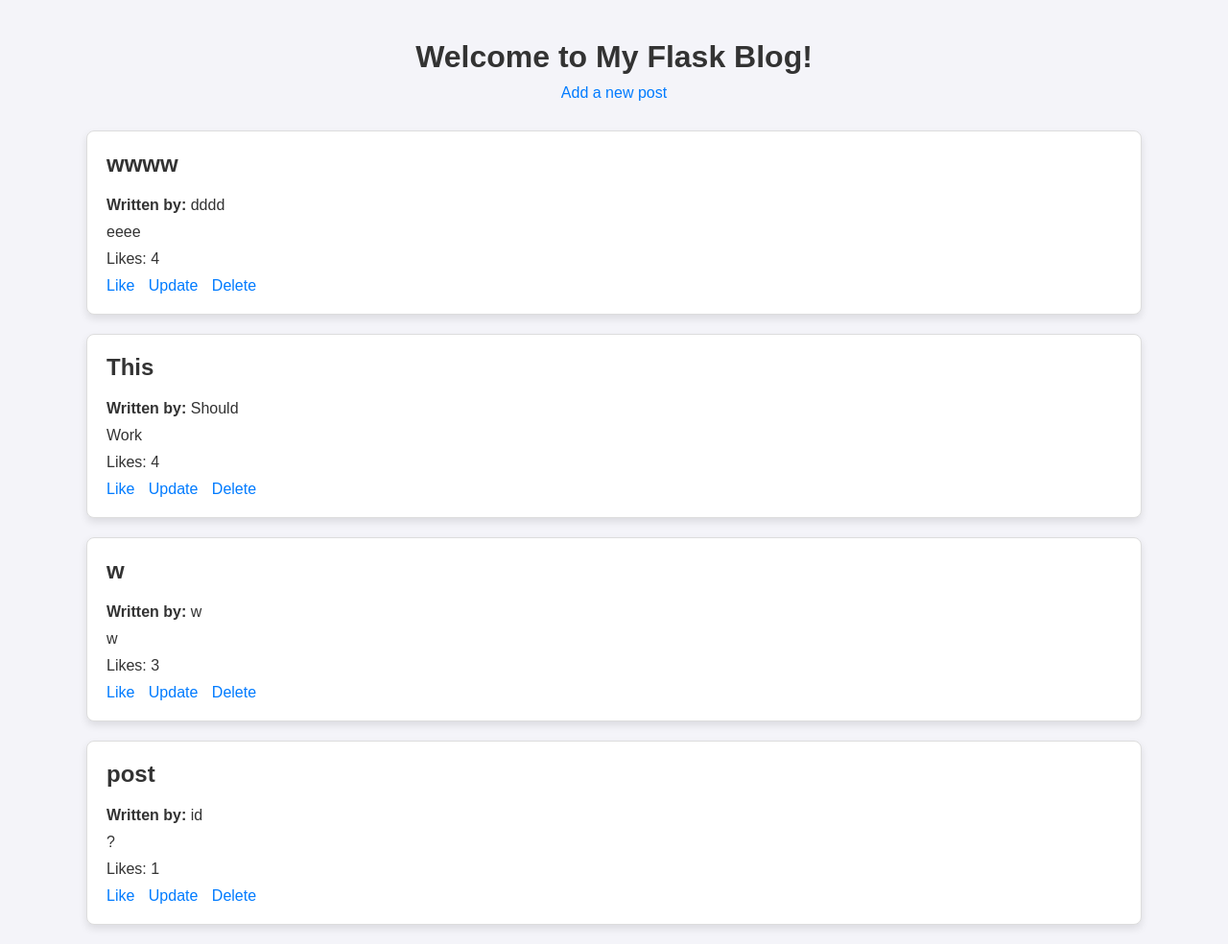
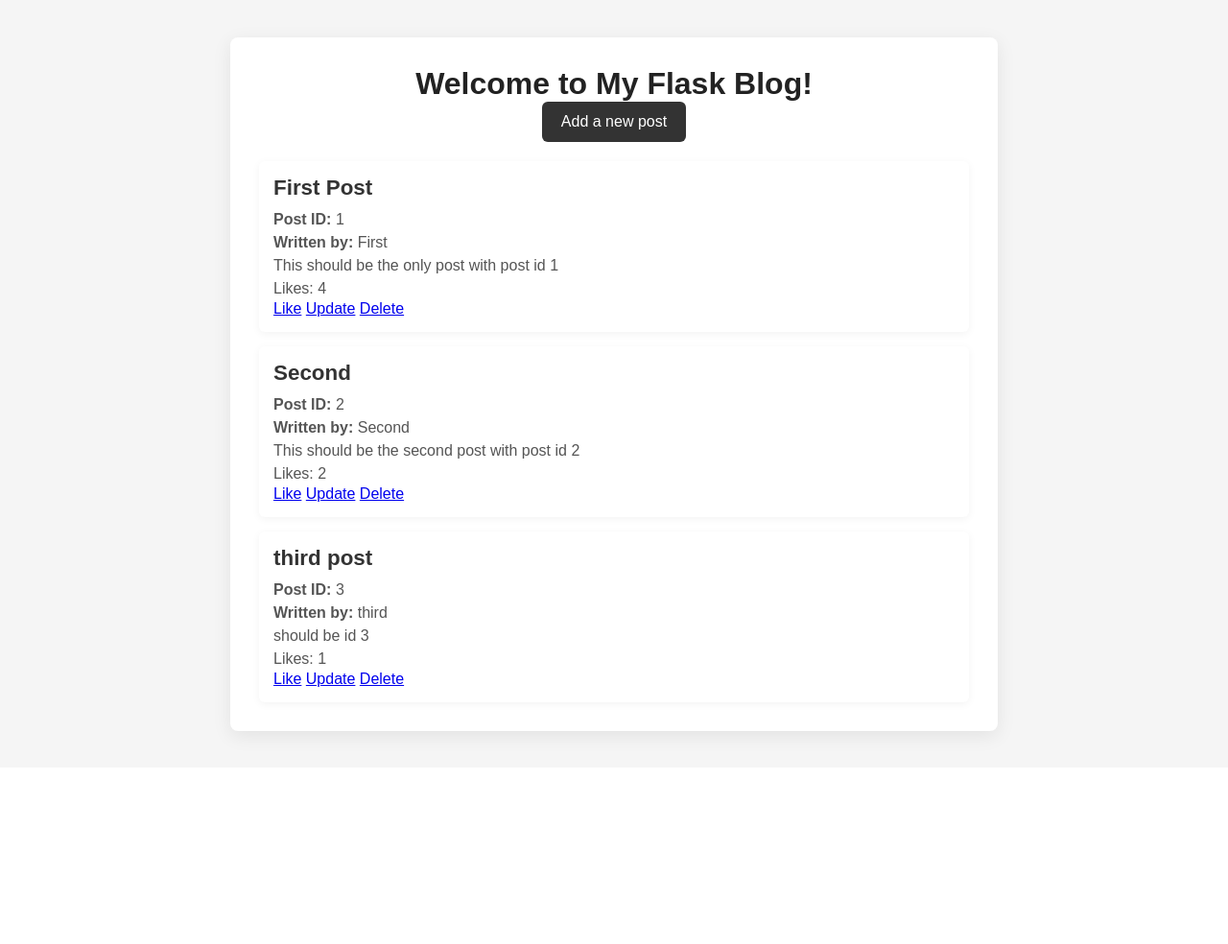
Before and after one commit to s9096309/masterblog, a Flask app: page / in a window 1280 px wide. Shown: the whole page at 96% size. After the commit the page ends 777 px from the top, so only its background shows below. Run offline with Flask 3, Linux system fonts and the light colour scheme.

Commit message:
bugfixes and styling

```diff
--- a/app.py
+++ b/app.py
@@ -1,25 +1,34 @@
-from flask import Flask, render_template, request, redirect, url_for
+from flask import Flask, render_template, request, redirect, url_for, flash
 import json
 import os
 
 app = Flask(__name__)
+app.secret_key = "your_secret_key"
 
-POSTS_FILE: str = "posts.json"
+POSTS_FILE = "posts.json"
 
 
-def load_posts() -> list[dict]:
+def load_posts():
     """Load posts from the JSON file."""
     if not os.path.exists(POSTS_FILE):
         return []
 
-    with open(POSTS_FILE, "r", encoding="utf-8") as file:
-        return json.load(file)
+    try:
+        with open(POSTS_FILE, "r", encoding="utf-8") as file:
+            return json.load(file)
+    except json.JSONDecodeError:
+        return []
 
 
-def save_posts(posts: list[dict]) -> None:
+def save_posts(posts):
     """Save the list of posts to the JSON file."""
     with open(POSTS_FILE, "w", encoding="utf-8") as file:
         json.dump(posts, file, indent=4)
+
+
+def get_next_id(posts):
+    """Return the next available post ID (incremental)."""
+    return max((post["id"] for post in posts), default=0) + 1
 
 
 @app.route("/")
@@ -31,6 +40,7 @@ def index():
 
 @app.route("/add", methods=["GET", "POST"])
 def add():
+    """Add a new blog post."""
     if request.method == "POST":
         title = request.form.get("title", "").strip()
         author = request.form.get("author", "").strip()
@@ -38,10 +48,8 @@ def add():
 
         if title and author and content:
             blog_posts = load_posts()
-            # Eindeutige ID berechnen
-            new_id = max((post["id"] for post in blog_posts), default=0) + 1
             new_post = {
-                "id": new_id,
+                "id": get_next_id(blog_posts),
                 "title": title,
                 "author": author,
                 "content": content,
@@ -49,53 +57,65 @@ def add():
             }
             blog_posts.append(new_post)
             save_posts(blog_posts)
+            flash("Post successfully added!", "success")
+        else:
+            flash("All fields are required!", "danger")
 
         return redirect(url_for("index"))
 
     return render_template("add.html")
 
 
+@app.route("/delete/<int:post_id>")
+def delete(post_id):
+    """Delete a blog post by its ID."""
+    blog_posts = load_posts()
+    updated_posts = [post for post in blog_posts if post["id"] != post_id]
+
+    if len(updated_posts) == len(blog_posts):
+        flash("Post not found!", "danger")
+    else:
+        save_posts(updated_posts)
+        flash("Post successfully deleted!", "success")
+
+    return redirect(url_for("index"))
 
 
-@app.route('/delete/<int:post_id>')
-def delete(post_id: int):
-    """Delete a blog post by its ID."""
-    blog_posts = load_posts()
-    blog_posts = [post for post in blog_posts if post["id"] != post_id]
-    save_posts(blog_posts)
-    return redirect(url_for('index'))
-
-
-@app.route('/update/<int:post_id>', methods=['GET', 'POST'])
-def update(post_id: int):
+@app.route("/update/<int:post_id>", methods=["GET", "POST"])
+def update(post_id):
     """Update an existing blog post."""
     blog_posts = load_posts()
     post = next((p for p in blog_posts if p["id"] == post_id), None)
 
     if post is None:
-        return "Post not found", 404
+        flash("Post not found!", "danger")
+        return redirect(url_for("index"))
 
-    if request.method == 'POST':
+    if request.method == "POST":
         post["title"] = request.form["title"].strip()
         post["author"] = request.form["author"].strip()
         post["content"] = request.form["content"].strip()
         save_posts(blog_posts)
-        return redirect(url_for('index'))
+        flash("Post successfully updated!", "success")
+        return redirect(url_for("index"))
 
-    return render_template('update.html', post=post)
+    return render_template("update.html", post=post)
 
 
-@app.route('/like/<int:post_id>')
-def like(post_id: int):
+@app.route("/like/<int:post_id>")
+def like(post_id):
     """Increase the like count for a specific blog post."""
     blog_posts = load_posts()
     post = next((p for p in blog_posts if p["id"] == post_id), None)
 
     if post:
-        post["likes"] = post.get("likes", 0) + 1  # Ensure likes field exists
+        post["likes"] += 1
         save_posts(blog_posts)
+        flash("You liked a post!", "success")
+    else:
+        flash("Post not found!", "danger")
 
-    return redirect(url_for('index'))
+    return redirect(url_for("index"))
 
 
 if __name__ == "__main__":
--- a/posts.json
+++ b/posts.json
@@ -1,30 +1,23 @@
 [
     {
-        "id": 2,
-        "title": "wwww",
-        "author": "dddd",
-        "content": "eeee",
+        "id": 1,
+        "title": "First Post",
+        "author": "First",
+        "content": "This should be the only post with post id 1",
         "likes": 4
     },
     {
-        "id": 3,
-        "title": "This",
-        "author": "Should",
-        "content": "Work",
-        "likes": 4
+        "id": 2,
+        "title": "Second",
+        "author": "Second",
+        "content": "This should be the second post with post id 2",
+        "likes": 2
     },
     {
-        "id": 4,
-        "title": "w",
-        "author": "w",
-        "content": "w",
-        "likes": 3
-    },
-    {
-        "id": 5,
-        "title": "post",
-        "author": "id",
-        "content": "?",
+        "id": 3,
+        "title": "third post",
+        "author": "third",
+        "content": "should be id 3",
         "likes": 1
     }
 ]
--- a/static/style.css
+++ b/static/style.css
@@ -1,161 +1,223 @@
-/* Allgemeine Seite-Stile */
-body {
-    font-family: Arial, sans-serif;
-    background-color: #f4f4f9;
+/* General Reset */
+* {
     margin: 0;
     padding: 0;
-    color: #333;
+    box-sizing: border-box;
+    font-family: 'Poppins', sans-serif;
 }
 
-/* Container für den gesamten Inhalt */
+/* Page Background */
+body {
+    background-color: #f5f5f5;
+    color: #333;
+    display: flex;
+    justify-content: center;
+    align-items: center;
+    min-height: 100vh;
+}
+
+/* Main Content Wrapper */
 .main-container {
-    max-width: 1100px;
-    margin: 0 auto;
-    padding: 20px;
+    width: 100%;
+    max-width: 800px;
+    background: #fff;
+    padding: 30px;
+    border-radius: 8px;
+    box-shadow: 0px 5px 20px rgba(0, 0, 0, 0.08);
 }
 
 /* Header */
 header {
     text-align: center;
-    margin-bottom: 30px;
+    margin-bottom: 20px;
 }
 
 h1 {
-    color: #333;
     font-size: 2rem;
-    margin-bottom: 10px;
+    color: #222;
+    font-weight: 600;
 }
 
-h2 {
-    color: #333;
-    font-size: 1.5rem;
+/* Blog Posts Section */
+.blog-posts {
+    display: flex;
+    flex-direction: column;
+    gap: 15px;
 }
 
-/* Navigation */
-a {
-    text-decoration: none;
-    color: #007BFF;
+/* Individual Post Card */
+.post {
+    background: white;
+    padding: 15px;
+    border-radius: 6px;
+    box-shadow: 0 2px 8px rgba(0, 0, 0, 0.05);
+    transition: transform 0.2s ease;
 }
 
-a:hover {
-    text-decoration: underline;
+.post:hover {
+    transform: translateY(-2px);
 }
 
-/* Buttons */
-button, .submit-btn {
-    background-color: #007BFF;
+.post h2 {
+    font-size: 1.4rem;
+    margin-bottom: 8px;
+}
+
+.post p {
+    font-size: 1rem;
+    color: #555;
+    line-height: 1.5;
+}
+
+/* Button Container */
+.post-actions {
+    display: flex;
+    gap: 10px;
+    margin-top: 10px;
+}
+
+/* General Button Styling */
+.btn {
+    display: inline-block;
+    padding: 8px 16px;
+    border-radius: 5px;
+    font-size: 0.9rem;
+    font-weight: 500;
+    text-align: center;
+    cursor: pointer;
+    border: 1px solid #ccc;
+    background: #f8f8f8;
+    color: #333;
+    transition: background 0.2s ease, border 0.2s ease;
+}
+
+.btn:hover {
+    background: #e9e9e9;
+    border-color: #bbb;
+}
+
+/* Specific Button Styles */
+.like-btn {
+    border-color: #888;
+}
+
+.update-btn {
+    border-color: #666;
+}
+
+.delete-btn {
+    border-color: #444;
+}
+
+/* Centered Add Post Button */
+.add-post-btn {
+    display: inline-block;
+    background: #333;
     color: white;
-    padding: 10px 20px;
-    border-radius: 5px;
+    padding: 12px 20px;
+    font-size: 1rem;
+    border-radius: 6px;
+    font-weight: 500;
+    text-decoration: none;
+    transition: background 0.2s ease;
+}
+
+.add-post-btn:hover {
+    background: #222;
+}
+
+/* Flash Messages */
+.flash-messages {
+    margin-bottom: 15px;
+    padding: 8px;
+    border-radius: 4px;
+    font-size: 0.9rem;
+    text-align: center;
+}
+
+.flash-success {
+    background-color: #e0f2e9;
+    color: #1e6b3d;
+}
+
+.flash-error {
+    background-color: #f8e2e2;
+    color: #8b2f2f;
+}
+
+/* Add Post Page - Form Container */
+.form-container {
+    background-color: #fff;
+    padding: 20px;
+    border-radius: 8px;
+    box-shadow: 0px 4px 10px rgba(0, 0, 0, 0.1);
+}
+
+/* Form Styling */
+.form-container label {
+    font-size: 1rem;
+    color: #333;
+    font-weight: 500;
+    margin-bottom: 5px;
+    display: block;
+}
+
+.form-container input,
+.form-container textarea {
+    width: 100%;
+    padding: 12px;
+    font-size: 1rem;
+    border: 1px solid #ccc;
+    border-radius: 6px;
+    background-color: #f8f9fa;
+    margin-bottom: 15px;
+}
+
+.form-container textarea {
+    resize: vertical;
+    min-height: 150px;
+}
+
+.submit-btn {
+    padding: 12px 20px;
+    font-size: 1.1rem;
+    background-color: #28a745;
+    color: white;
     border: none;
-    font-size: 1rem;
+    border-radius: 6px;
     cursor: pointer;
     transition: background-color 0.3s ease;
 }
 
-button:hover, .submit-btn:hover {
-    background-color: #0056b3;
+.submit-btn:hover {
+    background-color: #218838;
 }
 
+/* Back Button */
 .back-btn {
     display: inline-block;
-    background-color: #6c757d;
+    background-color: #007bff;
     color: white;
     padding: 10px 20px;
-    border-radius: 5px;
+    font-size: 1rem;
+    border-radius: 6px;
     text-decoration: none;
     margin-top: 20px;
 }
 
 .back-btn:hover {
-    background-color: #5a6268;
+    background-color: #0056b3;
 }
 
-/* Formularbereich */
-.form-container {
-    background-color: #fff;
-    padding: 20px;
-    border-radius: 8px;
-    box-shadow: 0 4px 8px rgba(0, 0, 0, 0.1);
-    margin: 0 auto;
-    max-width: 600px;
-    width: 100%;
-}
-
-.form-group {
-    margin-bottom: 20px;
-}
-
-label {
-    font-size: 1.1rem;
-    color: #444;
-    margin-bottom: 5px;
-    display: block;
-}
-
-input[type="text"], textarea {
-    width: 100%;
-    padding: 10px;
-    font-size: 1rem;
-    border: 1px solid #ddd;
-    border-radius: 4px;
-    box-sizing: border-box;
-}
-
-input[type="text"]:focus, textarea:focus {
-    border-color: #007BFF;
-    outline: none;
-}
-
-textarea {
-    height: 150px;
-    resize: vertical;
-}
-
-/* Blog-Post-Container */
-.blog-posts {
-    display: flex;
-    flex-direction: column;
-    gap: 20px;
-}
-
-.post {
-    background-color: #fff;
-    border: 1px solid #ddd;
-    padding: 20px;
-    border-radius: 8px;
-    box-shadow: 0 4px 8px rgba(0, 0, 0, 0.1);
-}
-
-.post h2 {
-    margin-top: 0;
-}
-
-.post p {
-    margin: 10px 0;
-}
-
-.post a {
-    color: #007BFF;
-    text-decoration: none;
-    margin-right: 10px;
-}
-
-.post a:hover {
-    text-decoration: underline;
-}
-
-/* Responsive Design für kleinere Bildschirme */
+/* Responsive Design */
 @media (max-width: 768px) {
     .main-container {
-        padding: 15px;
+        width: 90%;
+        padding: 20px;
     }
 
-    .form-container {
-        max-width: 100%;
-    }
-
-    .post {
-        margin: 0;
+    .post-actions {
+        flex-direction: row;
+        flex-wrap: wrap;
     }
 }
--- a/templates/add.html
+++ b/templates/add.html
@@ -14,7 +14,7 @@
         </header>
 
         <section class="form-container">
-            <form action="{{ url_for('add') }}" method="POST">
+            <form action="{{ url_for('add') }}" method="POST" class="post-form">
                 <div class="form-group">
                     <label for="title">Title</label>
                     <input type="text" id="title" name="title" required placeholder="Enter post title">
--- a/templates/index.html
+++ b/templates/index.html
@@ -17,6 +17,7 @@
             {% for post in posts %}
                 <div class="post">
                     <h2>{{ post.title }}</h2>
+                    <p><strong>Post ID:</strong> {{ post.id }}</p>
                     <p><strong>Written by:</strong> {{ post.author }}</p>
                     <p>{{ post.content }}</p>
 
--- a/templates/like.html
+++ b/templates/like.html
@@ -4,7 +4,7 @@
     <meta charset="UTF-8">
     <meta name="viewport" content="width=device-width, initial-scale=1.0">
     <title>Like Post</title>
-    <link rel="stylesheet" href="{{ url_for('static', filename='style.css') }}">
+    <link rel="stylesheet" href="style.css">
 </head>
 <body>
     <h1>Post Liked!</h1>
```
Also changed, not shown: templates/update.html (+26 -20 lines).
